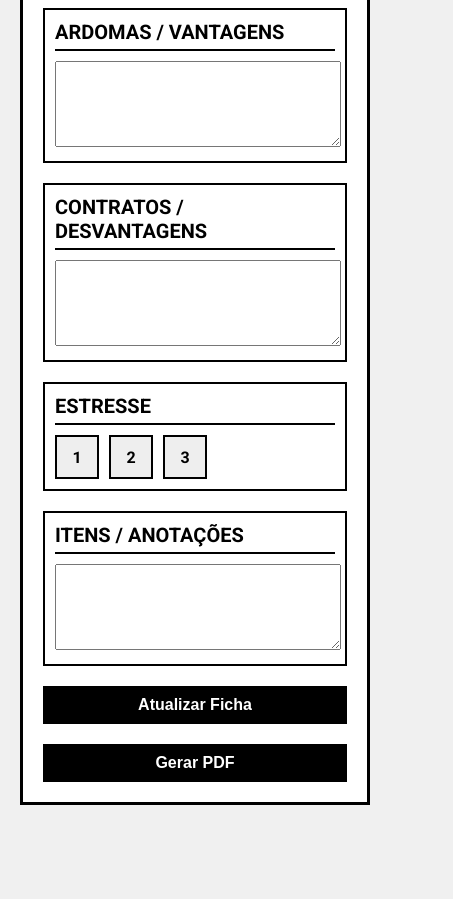
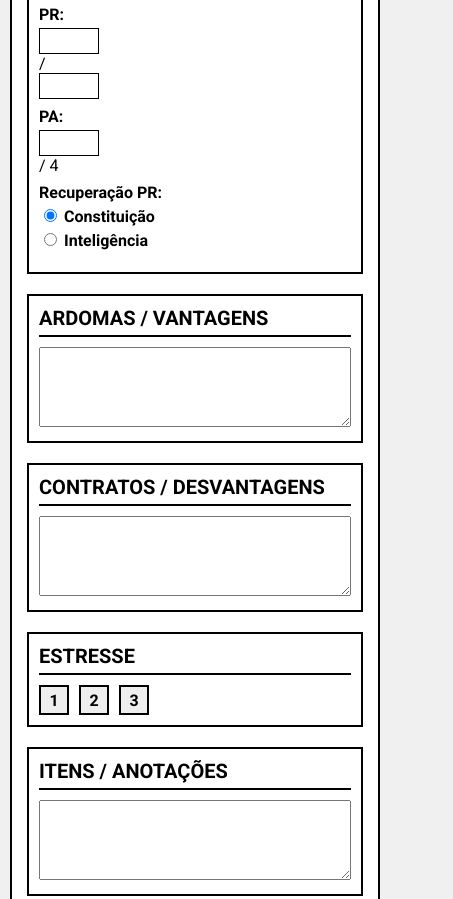
Before and after one commit to rhdp0/ardoma-rpg, a plain HTML site: page index.html in a window 390 px wide. Shown: the part 777-1676 px from the top of the page, 453 px wide, since content can reach past the window. Before the commit the page ends 1602 px from the top, so only its background shows below. Drawn offline with nearby package versions, Linux system fonts and the light colour scheme.

Commit message:
Estiliza ficha com design responsivo

```diff
--- a/style.css
+++ b/style.css
@@ -5,6 +5,10 @@ body {
   font-family: 'Roboto', sans-serif;
   margin: 0;
   padding: 20px;
+}
+
+* {
+  box-sizing: border-box;
 }
 
 .ficha {
@@ -45,6 +49,7 @@ h1 {
 .linha {
   display: flex;
   align-items: center;
+  flex-wrap: wrap;
   margin-bottom: 8px;
 }
 
@@ -70,7 +75,7 @@ textarea {
 
 .grid {
   display: grid;
-  grid-template-columns: repeat(6, 1fr);
+  grid-template-columns: repeat(auto-fit, minmax(60px, 1fr));
   gap: 10px;
 }
 
@@ -132,3 +137,37 @@ button {
 button:hover {
   background: #333;
 }
+
+@media (max-width: 600px) {
+  body {
+    padding: 10px;
+  }
+
+  .ficha {
+    padding: 15px;
+    border-width: 2px;
+  }
+
+  .linha {
+    flex-direction: column;
+    align-items: flex-start;
+  }
+
+  .linha label {
+    min-width: auto;
+    margin-bottom: 4px;
+  }
+
+  .grid {
+    grid-template-columns: repeat(3, 1fr);
+  }
+
+  .stress-box {
+    width: 30px;
+    height: 30px;
+  }
+
+  button {
+    font-size: 14px;
+  }
+}
```
